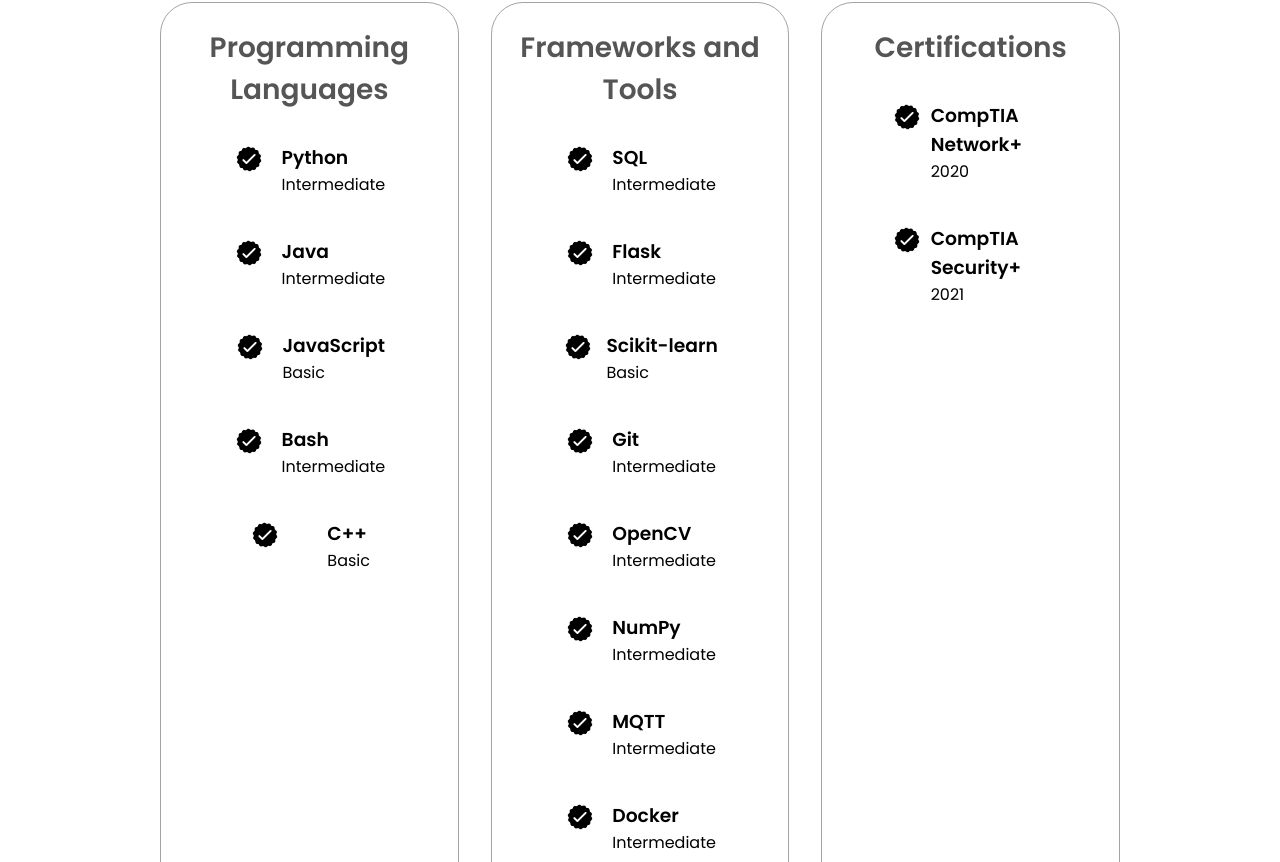
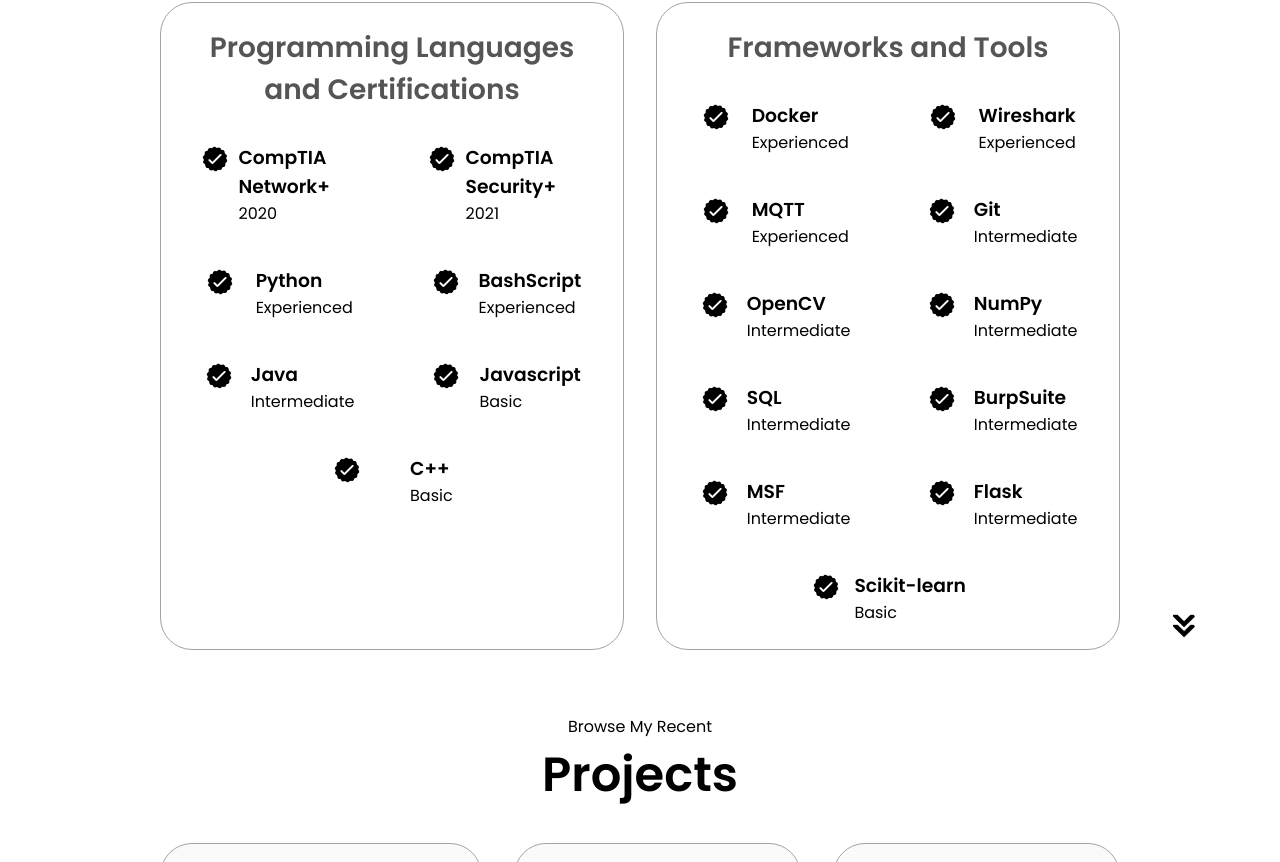
Before and after one commit to amchelapurath2023/amchelapurath.github.io, a website: page index.html in a window 1280 px wide. Shown: the part 1823-2685 px from the top of the page. Drawn offline with nearby package versions, Linux system fonts and the light colour scheme.

Commit message:
Project 3 update. Fix skills section

```diff
--- a/index.html
+++ b/index.html
@@ -3,10 +3,11 @@
 <head>
     <meta charset="UTF-8">
     <meta name="viewport" content="width=device-width, initial-scale=1.0">
-    <title>My Portfolio</title>
+    <title>Anshul Chelapurath</title>
     <link rel="stylesheet" href="style.css" />
     <link rel="stylesheet" href="mediaqueries.css" />
     <link rel="stylesheet" href="https://cdnjs.cloudflare.com/ajax/libs/animate.css/4.1.1/animate.min.css">
+    <link rel="icon" href="./assests/favicon.ico">
     <script src="https://polyfill.io/v3/polyfill.min.js?features=IntersectionObserver"></script>
     <script defer src="app.js"></script>
 </head>
@@ -120,8 +121,30 @@
         <div class="experience-details-container hidden slide-up">
           <div class="about-containers">
             <div class="details-container">
-              <h2 class="experience-sub-title">Programming Languages</h2>
+              <h2 class="experience-sub-title">Programming Languages and Certifications</h2>
               <div class="article-container">
+                <article>
+                  <img
+                  src="./assets/checkmark.png"
+                  alt="Experience icon"
+                  class="icon"
+                />
+                <div>
+                  <h3>CompTIA Network+</h3>
+                  <p>2020</p>
+                </div>
+                </article>
+                <article>
+                  <img
+                  src="./assets/checkmark.png"
+                  alt="Experience icon"
+                  class="icon"
+                />
+                <div>
+                  <h3>CompTIA Security+</h3>
+                  <p>2021</p>
+                </div>
+                </article>
                 <article>
                   <img
                     src="./assets/checkmark.png"
@@ -130,7 +153,18 @@
                   />
                   <div>
                     <h3>Python</h3>
-                    <p>Intermediate</p>
+                    <p>Experienced</p>
+                  </div>
+                </article>
+                <article>
+                  <img
+                    src="./assets/checkmark.png"
+                    alt="Experience icon"
+                    class="icon"
+                  />
+                  <div>
+                    <h3>BashScript</h3>
+                    <p>Experienced</p>
                   </div>
                 </article>
                 <article>
@@ -151,7 +185,7 @@
                     class="icon"
                   />
                   <div>
-                    <h3>JavaScript</h3>
+                    <h3>Javascript</h3>
                     <p>Basic</p>
                   </div>
                 </article>
@@ -162,18 +196,7 @@
                     class="icon"
                   />
                   <div>
-                    <h3>Bash</h3>
-                    <p>Intermediate</p>
-                  </div>
-                </article>
-                <article>
-                  <img
-                    src="./assets/checkmark.png"
-                    alt="Experience icon"
-                    class="icon"
-                  />
-                  <div>
-                    <h3>C++</h3>
+                    <h3>C&plus;&plus;</h3>
                     <p>Basic</p>
                   </div>
                 </article>
@@ -189,8 +212,8 @@
                     class="icon"
                   />
                   <div>
-                    <h3>SQL</h3>
-                    <p>Intermediate</p>
+                    <h3>Docker</h3>
+                    <p>Experienced</p>
                   </div>
                 </article>
                 <article>
@@ -200,8 +223,8 @@
                     class="icon"
                   />
                   <div>
-                    <h3>Flask</h3>
-                    <p>Intermediate</p>
+                    <h3>Wireshark</h3>
+                    <p>Experienced</p>
                   </div>
                 </article>
                 <article>
@@ -211,8 +234,8 @@
                     class="icon"
                   />
                   <div>
-                    <h3>Scikit-learn</h3>
-                    <p>Basic</p>
+                    <h3>MQTT</h3>
+                    <p>Experienced</p>
                   </div>
                 </article>
                 <article>
@@ -255,29 +278,7 @@
                       class="icon"
                     />
                     <div>
-                      <h3>MQTT</h3>
-                      <p>Intermediate</p>
-                    </div>
-                  </article>
-                  <article>
-                    <img
-                      src="./assets/checkmark.png"
-                      alt="Experience icon"
-                      class="icon"
-                    />
-                    <div>
-                      <h3>Docker</h3>
-                      <p>Intermediate</p>
-                    </div>
-                  </article>
-                  <article>
-                    <img
-                      src="./assets/checkmark.png"
-                      alt="Experience icon"
-                      class="icon"
-                    />
-                    <div>
-                      <h3>Wireshark</h3>
+                      <h3>SQL</h3>
                       <p>Intermediate</p>
                     </div>
                   </article>
@@ -303,11 +304,6 @@
                       <p>Intermediate</p>
                     </div>
                   </article>
-              </div>
-            </div>
-            <div class="details-container">
-                <h2 class="experience-sub-title">Certifications</h2>
-                <div class="article-container">
                   <article>
                     <img
                       src="./assets/checkmark.png"
@@ -315,8 +311,8 @@
                       class="icon"
                     />
                     <div>
-                      <h3>CompTIA Network+</h3>
-                      <p>2020</p>
+                      <h3>Flask</h3>
+                      <p>Intermediate</p>
                     </div>
                   </article>
                   <article>
@@ -326,12 +322,12 @@
                       class="icon"
                     />
                     <div>
-                      <h3>CompTIA Security+</h3>
-                      <p>2021</p>
+                      <h3>Scikit-learn</h3>
+                      <p>Basic</p>
                     </div>
                   </article>
-                </div>
               </div>
+            </div>
           </div>
         </div>
         <img
@@ -344,7 +340,7 @@
       <section id="projects">
         <p class="section__text__p1">Browse My Recent</p>
         <h1 class="title">Projects</h1>
-        <div class = "experience-details-container">
+        <div class="experience-details-container">
             <div class="about-containers">
         <div class = "details-container color-container hidden fade-in-left">
             <div class="article-container">
@@ -385,12 +381,12 @@
         <div class = "details-container color-container hidden fade-in-left">
             <div class="article-container">
                 <img
-                src="./assets/giphy.gif"
+                src="./assets/southwest_airlines_logo.jpg"
                 alt="Project 3"
                 class="project-img"
                 />
             </div>
-            <h2 class="experience-sub-title project-title">Project Three</h2>
+            <h2 class="experience-sub-title project-title">Full Stack SouthWest auto check-in</h2>
         </div>
         <img
         src = "./assets/arrow.png"
```
Also changed, not shown: assets/favicon.ico (added), assets/southwest_airlines_logo.jpg (added), 1 other file.
